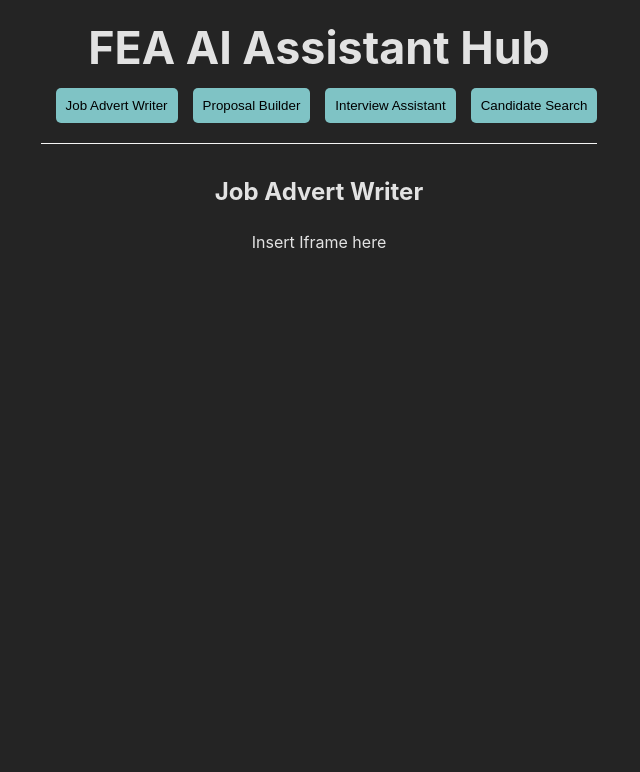
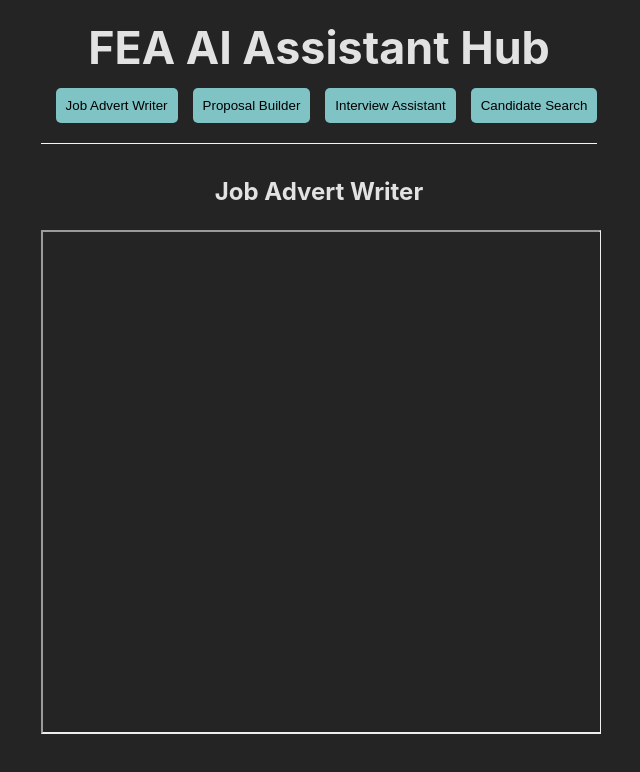
Before and after one commit to ibbyleadingai/fea-ai-hub, a React (Vite) app: page / in a window 1280 px wide. Both pictures are taken after a click on the button "Job Advert Writer". Shown: the top 772 px of the page, without its empty margins (321-961 px from the left). Built offline with nearby package versions, Linux system fonts and the light colour scheme.

Commit message:
Insert iframe

```diff
--- a/src/components/CandidateSearch.tsx
+++ b/src/components/CandidateSearch.tsx
@@ -3,7 +3,7 @@ export default function CandidateSearch(){
     return(
         <div>
             <h2>Candidate Search</h2>
-            <p>Insert Iframe here</p>
+            {/* <iframe src="https://www.w3schools.com" title="W3Schools Free Online Web Tutorials"></iframe> */}
         </div>
     )
 }
--- a/src/components/InterviewAssistant.tsx
+++ b/src/components/InterviewAssistant.tsx
@@ -3,7 +3,7 @@ export default function InterviewAssistant(){
     return(
         <div>
             <h2>Interview Assistant</h2>
-            <p>Insert Iframe here</p>
+            {/* <iframe src="https://www.w3schools.com" title="W3Schools Free Online Web Tutorials"></iframe> */}
         </div>
     )
 }
--- a/src/components/JobAdvertWriter.tsx
+++ b/src/components/JobAdvertWriter.tsx
@@ -3,7 +3,7 @@ export default function JobAdvertWriter(){
     return(
         <div>
             <h2>Job Advert Writer</h2>
-            <p>Insert Iframe here</p>
+            <iframe src="feajobadverts.azurewebsites.net" width="100%" height="500" title="FEA Job Advert Writer"></iframe>
         </div>
     )
 }
--- a/src/components/ProposalBuilder.tsx
+++ b/src/components/ProposalBuilder.tsx
@@ -3,7 +3,7 @@ export default function ProposalBuilder(){
     return(
         <div>
             <h2>Proposal Builder</h2>
-            <p>Insert Iframe here</p>
+            {/* <iframe src="https://www.w3schools.com" title="W3Schools Free Online Web Tutorials"></iframe> */}
         </div>
     )
 }
```
